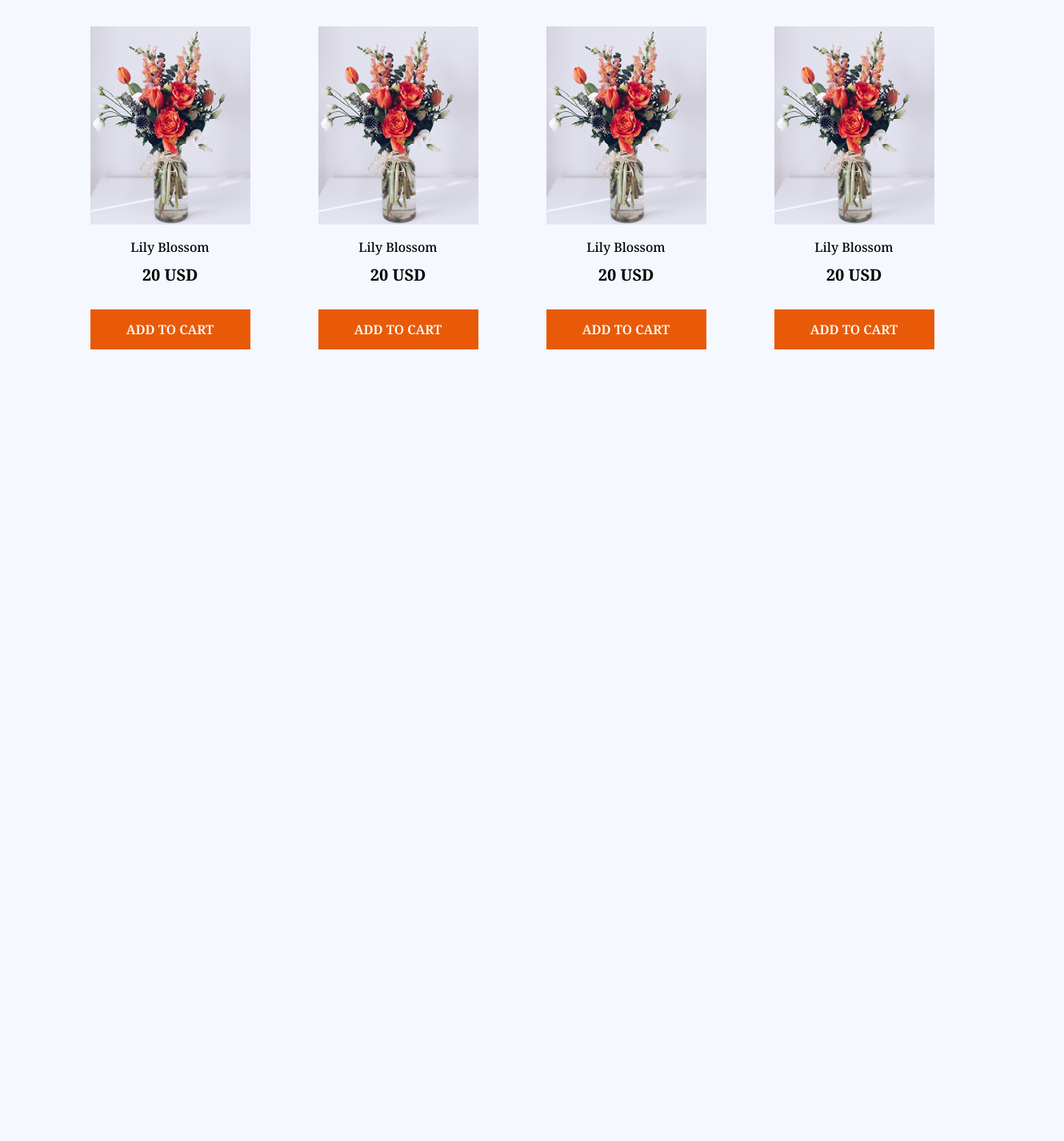
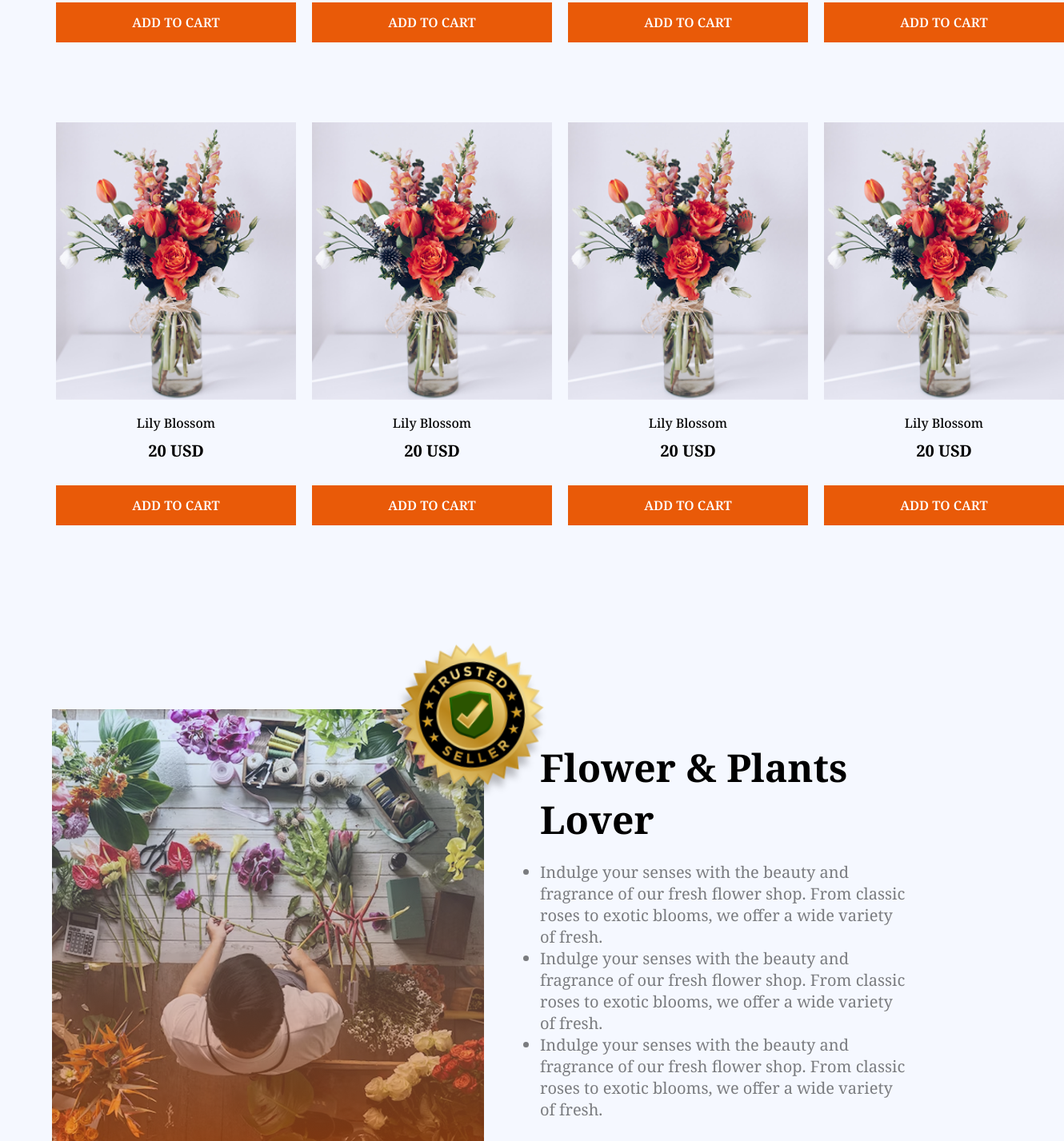
Before and after one commit to SadiaHaque05/assignment-02, a plain HTML site: page index.html in a window 1280 px wide. Shown: the part 1373-2800 px from the top of the page at 80% size, 1330 px wide, since content can reach past the window. Before the commit the page ends 1840 px from the top, so only its background shows below. Drawn offline with Linux system fonts and the light colour scheme.

Commit message:
added trusted section and made it responsive

```diff
--- a/index.html
+++ b/index.html
@@ -108,7 +108,22 @@
             </div>
         </section>
 
+        <section class="plant-lover container">
 
+            <div class="img">
+                <img src="./assets/flower-store.png" alt="">
+                <img class="badge" src="./assets/trusted-badge.png" alt="">
+            </div>
+
+            <div class="list">
+                <h3>Flower & Plants <br> Lover</h3>
+                <ul>
+                    <li>Indulge your senses with the beauty and <br> fragrance of our fresh flower shop. From classic <br> roses to exotic blooms, we offer a wide variety <br> of fresh.</li>
+                    <li>Indulge your senses with the beauty and <br> fragrance of our fresh flower shop. From classic <br> roses to exotic blooms, we offer a wide variety <br> of fresh.</li>
+                    <li>Indulge your senses with the beauty and <br> fragrance of our fresh flower shop. From classic <br> roses to exotic blooms, we offer a wide variety <br> of fresh.</li>
+                </ul>
+            </div>
+        </section>
     </main>
 </body>
 </html>
--- a/styles/style.css
+++ b/styles/style.css
@@ -50,7 +50,7 @@
     margin-bottom: 10px;
 }
 
-.banner-left p, .heading p{
+.banner-left p, .heading p, .list ul li{
     font-weight: 400;
     font-size: 1.25rem;
     color: rgba(0, 0, 0, 0.5);
@@ -62,9 +62,9 @@
 
 .banner-right img{
     display: block;
-    width: 570px;
+    width: 590px;
     height: 355px;
-    width: 100%;
+    /* width: 100%; */
 }
 
 /* our plants section */
@@ -85,6 +85,7 @@
 .all-cards{
     display: grid;
     grid-template-columns: repeat(4, 1fr);
+    gap: 20px;
 }
 
 .flower-cards{
@@ -92,8 +93,8 @@
 }
 
 .flower-cards img{
-    width: 200px;
-    height: 250px;
+    width: 300px;
+    height: 350px;
 }
 
 .flower-cards img{
@@ -112,13 +113,63 @@
 
 .btn{
     margin: 30px 0px;
-    width: 200px;
+    width: 300px;
     height: 50px;
     color: white;
     background-color: #E95A08;
     font-size: 1rem;
     font-weight: 600;
     border: none;
+}
+
+.plant-lover{
+    display: flex;
+    align-items: center;
+    gap: 50px;
+    margin-top: 150px;
+    justify-content: center;
+}
+
+.img{
+    /* width: 540px;
+    height: 597px;  */
+    width: 100%;
+    margin-top: 50px;
+}
+
+.badge{
+    width: 250px;
+    height: 250px;
+    position: relative;
+    top: -720px;
+    left: 400px;
+    background: none;
+    filter: drop-shadow(-4px 10px 4px rgba(0, 0, 0, 0.25));
+    animation: badge-animation 12s infinite;
+}
+
+@keyframes badge-animation{
+    50%{
+        transform: rotate(360deg);
+    }
+}
+
+.list{
+    text-align: left;
+    margin-bottom: 450px;
+    margin-left: 20px;
+}
+
+.list h3{
+    font-size: 3rem;
+    font-weight: 700;
+}
+
+.list ul{
+    width: 540px;
+    height: 107px;
+    padding: 0;
+    margin: 20px 0;
 }
 
 /* responsive design for iphone 14 and 15 pro-max */
@@ -130,7 +181,8 @@
     }
 
     .banner-left h2, .banner-left p{
-        margin-left: 15px;
+        margin-left: 45px;
+        text-align:  center;
     }
 
     .heading p, .heading h3{
@@ -138,7 +190,8 @@
     }
 
     .banner-right img{
-        width: 100%;
+        width: 900px;
+        height: 700px;
     }
 
     .links ul li{
@@ -147,10 +200,33 @@
 
     .all-cards{
          grid-template-columns:repeat(2, 1fr);
+         margin-left: 50px;
     }
 
     .heading{
     text-align: center;
-    margin-left: 20px;
+    margin-left: 90px;
+    }
+
+    .plant-lover{
+        flex-direction: column;
+        margin: 0 auto;
+        align-items: center;
+
+    }
+    .img{
+        width: 350px;
+        height: 300px;
+        margin-bottom: 300px;
+        align-self:center;
+        margin-left: 80px;
+
+    }
+    .list{
+        margin-left:390px;
+    }
+
+    .badge{
+        opacity: 0;
     }
  }
```
